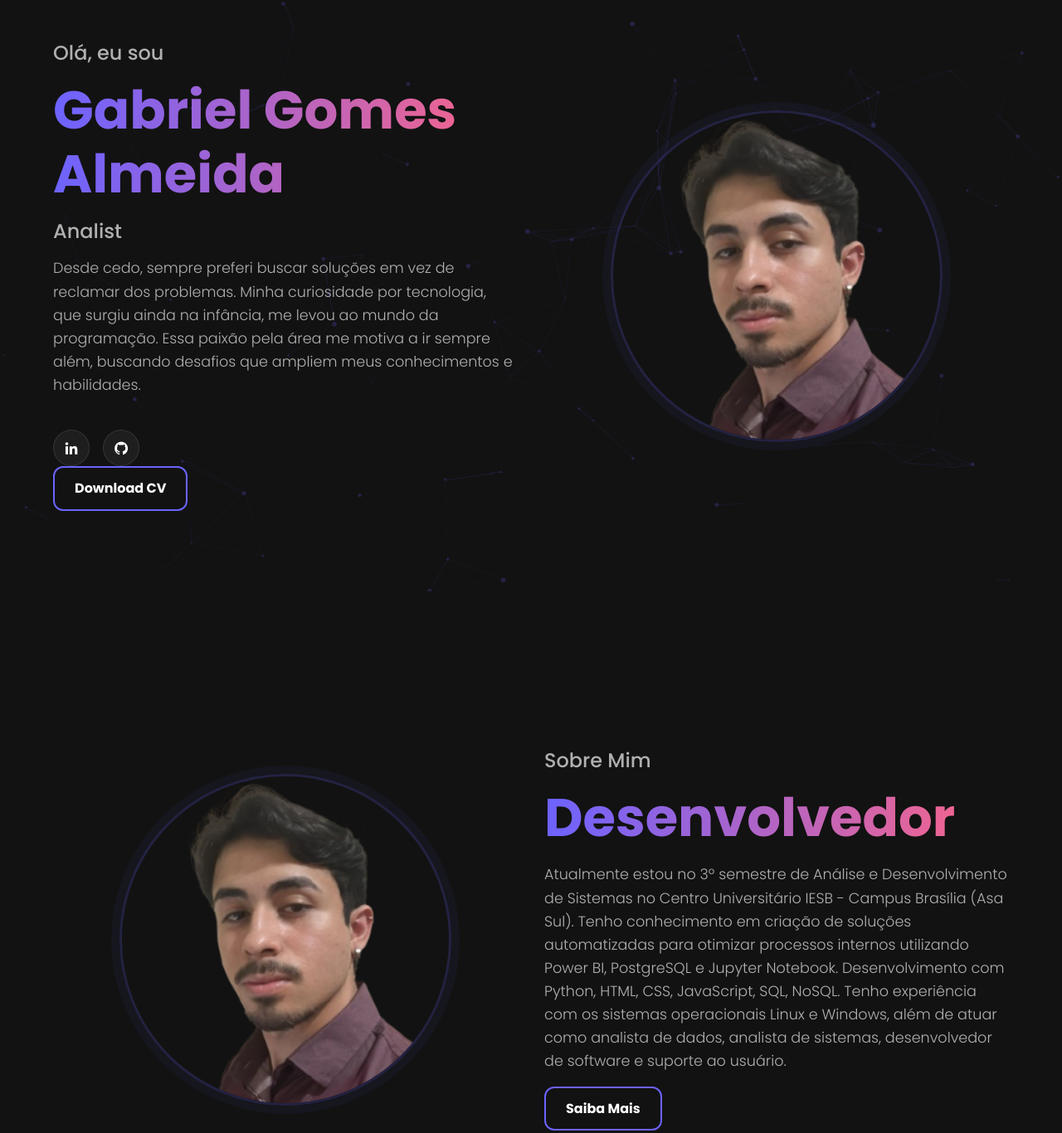
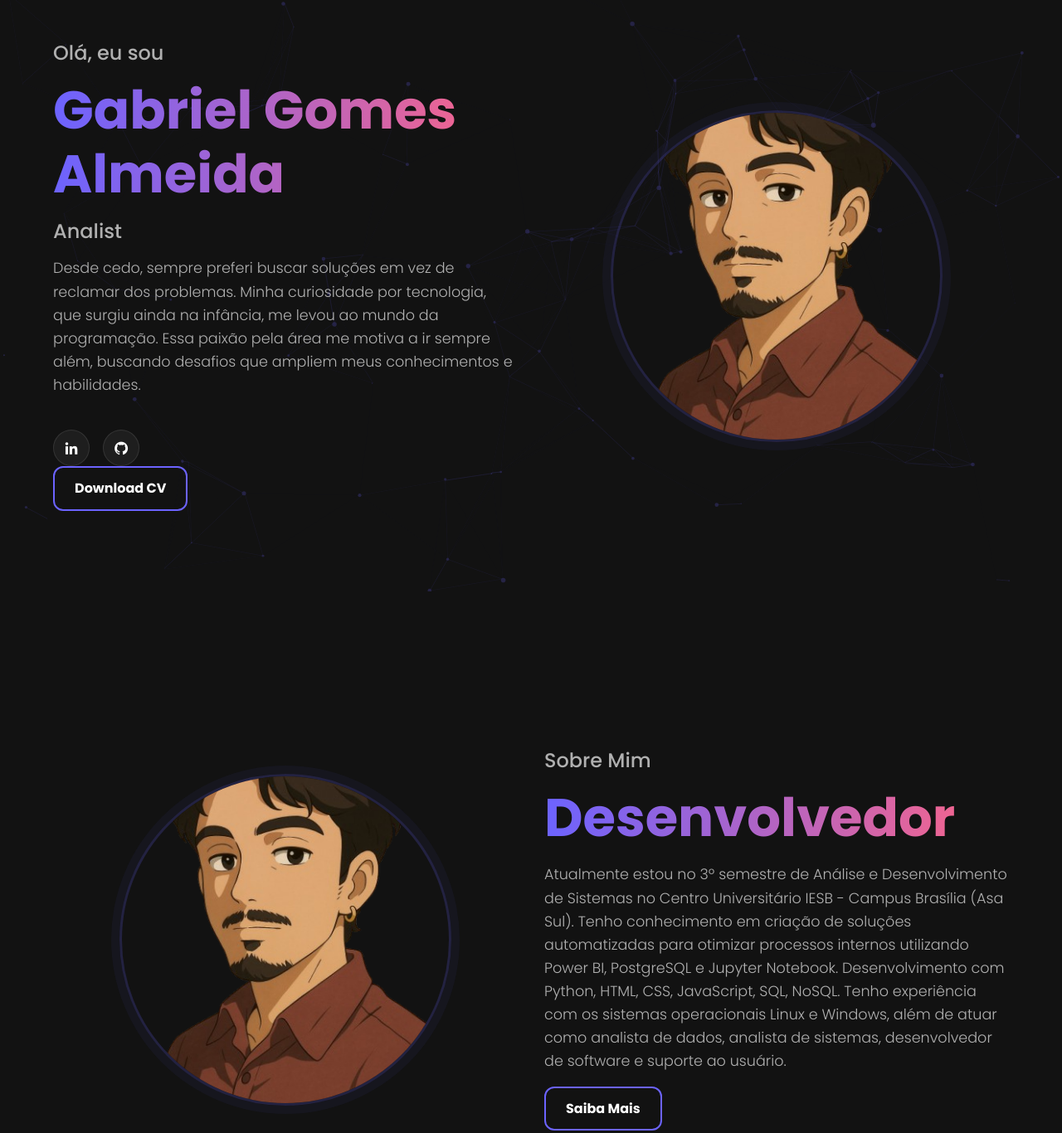
Before and after one commit to GabrielGomesAL/gabrielgom.git.io, a plain HTML site: page index.html in a window 1280 px wide. Shown: the part 87-1453 px from the top of the page at 83% size. Drawn offline with nearby package versions, Linux system fonts and the light colour scheme.

Commit message:
index.html

```diff
--- a/index.html
+++ b/index.html
@@ -55,14 +55,14 @@
             </div>
         </div>
         <div class="home-img">
-            <img src="img/imagem_2025-02-11_143037950-removebg-preview.png" alt="Foto de perfil de Gabriel Gomes Almeida">
+            <img src="img/e9e82bb5-d4d4-4390-a2b0-af682a49db63-removebg-preview.png" alt="Foto de perfil de Gabriel Gomes Almeida">
         </div>
     </section>
 
     <!-- Seção Sobre -->
     <section id="about" class="about">
         <div class="about-img">
-            <img src="img/imagem_2025-02-11_143037950-removebg-preview.png" alt="Sobre mim - Gabriel Gomes Almeida">
+            <img src="img/e9e82bb5-d4d4-4390-a2b0-af682a49db63-removebg-preview.png" alt="Sobre mim - Gabriel Gomes Almeida">
         </div>
         <div class="about-content">
             <h3>Sobre Mim</h3>
```
